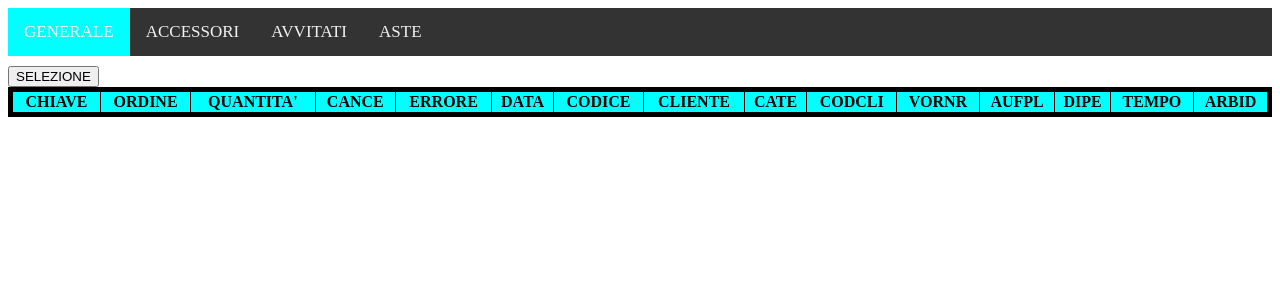
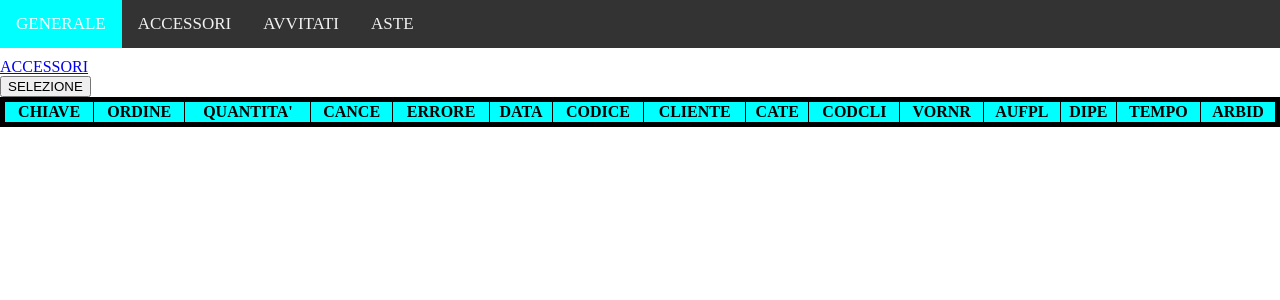
Before and after one commit to MattiaBebe/MonitorWebApp, a Flask app: page /accessori in a window 1280 px wide. Shown: the top 300 px of the page. Run offline with Flask 2, Linux system fonts and the light colour scheme; lists and menus that the app fills with data are empty.

Commit message:
aggiunta funzoine javascript

```diff
--- a/static/style.css
+++ b/static/style.css
@@ -12,6 +12,10 @@
     color: black;
     text-align: center;
     font-size: medium;
+}
+
+body{
+  margin: 0;
 }
 
 /* Add a black background color to the top navigation */
--- a/templates/ast.html
+++ b/templates/ast.html
@@ -1,6 +1,8 @@
 {% extends "origin.html" %}
+{% block origine %} {{super()}}  {% endblock %}
 {% block navbar %}
    {{  super() }}
+   <a href="accessori" class="a">ACCESSORI</a>
 {% endblock%}
 {% block content %}
 <form action="app.html" method="GET">
```
Also changed, not shown: static/javascript/jv.js (renamed from jv.js).
